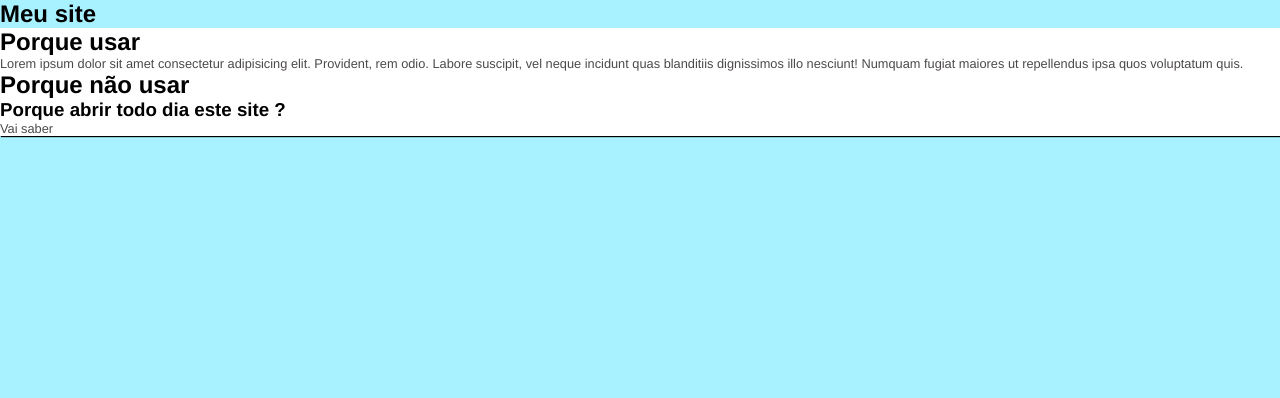
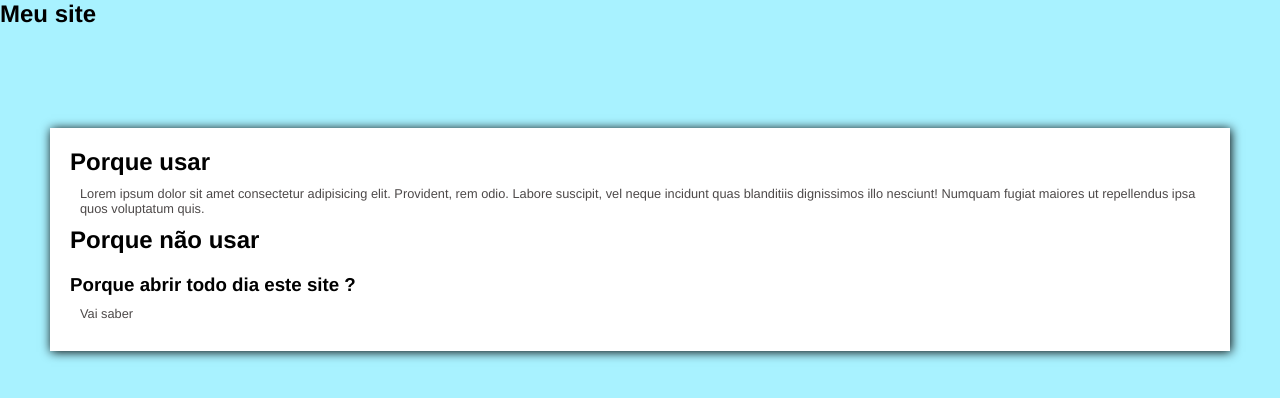
Before and after one commit to Igormeu/Projeto-html, a plain HTML site: page Site/index.html in a window 1280 px wide. Drawn offline with Linux system fonts and the light colour scheme.

Commit message:
Mudando cor da font e layout
Estava muito ruim então decidi mudar, beijos

```diff
--- a/Site/estilos/style.css
+++ b/Site/estilos/style.css
@@ -16,7 +16,9 @@ body{
     flex-direction: column;
     margin: 0 auto;
     background: #fff;
-    box-shadow: 1px 1px 1px #000;
+    box-shadow: 1px 1px 10px #000;
+    margin: 100px 50px;
+    padding: 20px;
 }
 
 #titulo{
@@ -28,4 +30,5 @@ body{
     font-size: 0.8rem;
     color: #4d4949;
     font-weight: 400;
+    padding: 10px;
 }
```
